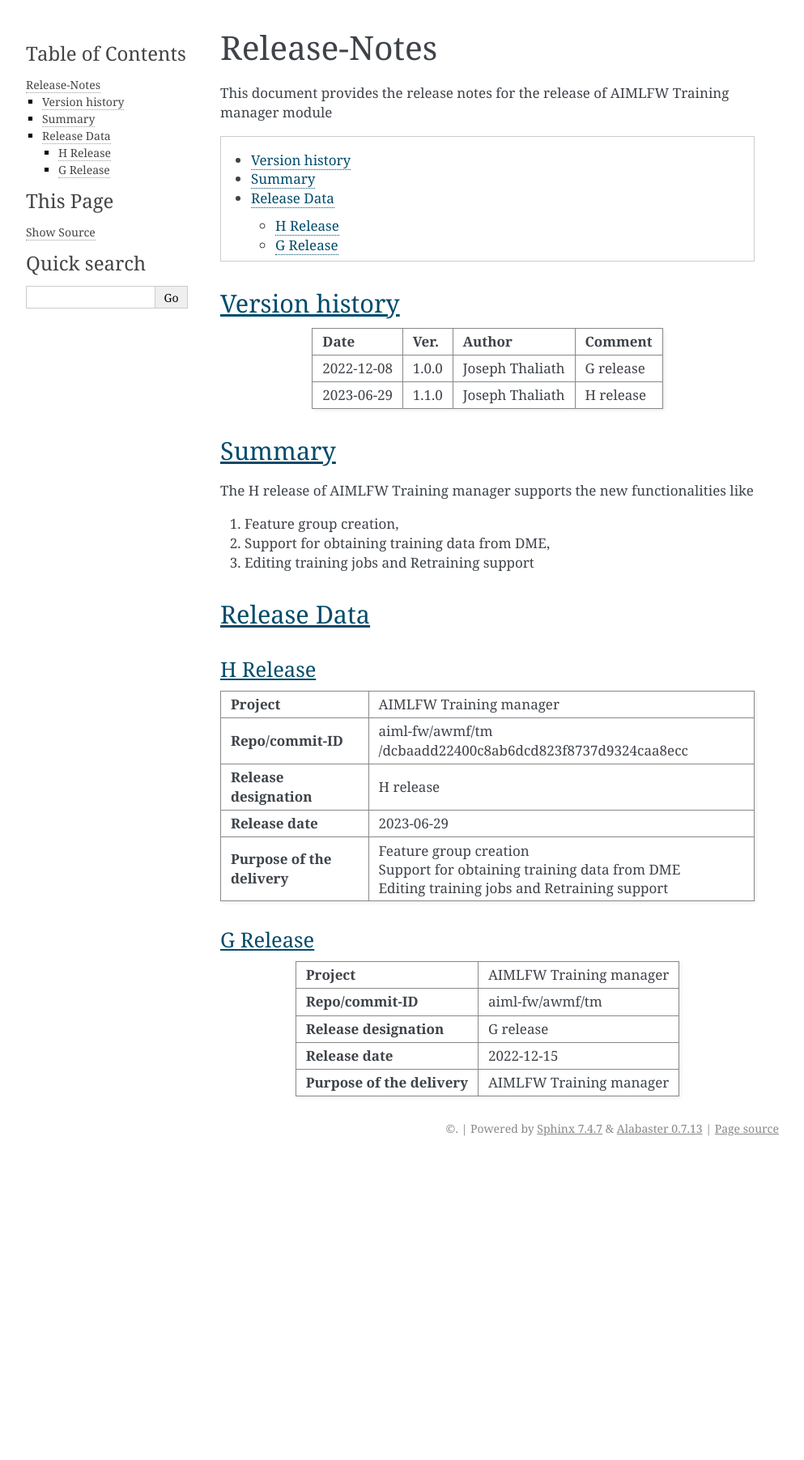
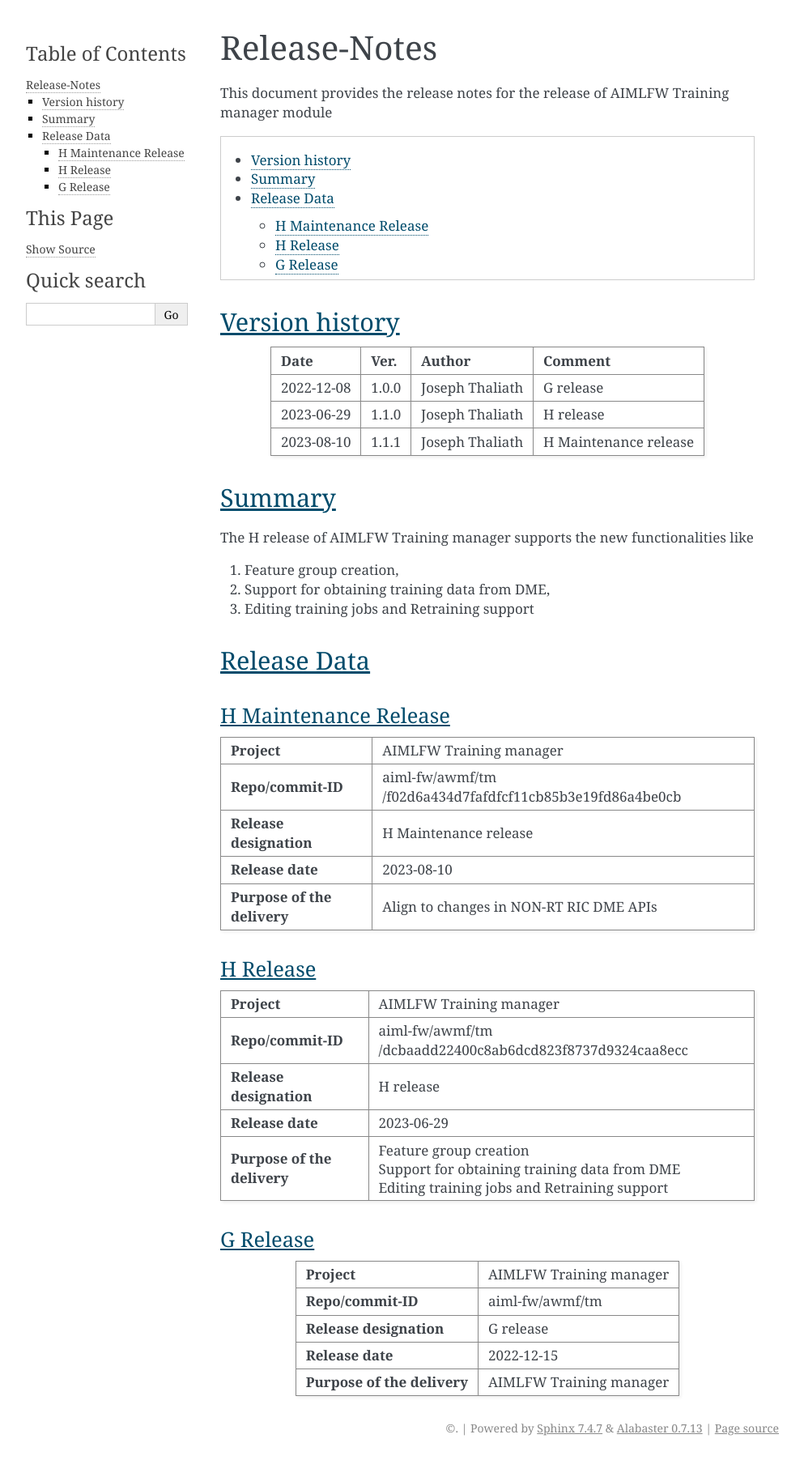
Before and after one commit to o-ran-sc/aiml-fw-awmf-tm, a Sphinx documentation site: the page built from docs/release-notes.rst, in a window 1280 px wide. Shown: the whole page at 81% size, without its empty margins (148-1141 px from the left). Built offline with Sphinx 7.4.7, drawn with Linux system fonts in a browser that asks for light colours; before the commit the page ends 1433 px from its top, so only the background shows below that.

Commit message:
Updating release tag and release notes
Issue-Id: AIMLFW-50

Change-Id: I08cdb267e898ca63436917b6abe6c65c7e31d5bd
Signed-off-by: josephthaliath <jo.thaliath@samsung.com>

```diff
--- a/docs/release-notes.rst
+++ b/docs/release-notes.rst
@@ -16,16 +16,19 @@
 Version history
 ===============
 
-+--------------------+--------------------+--------------------+--------------------+
-| **Date**           | **Ver.**           | **Author**         | **Comment**        |
-|                    |                    |                    |                    |
-+--------------------+--------------------+--------------------+--------------------+
-| 2022-12-08         | 1.0.0              | Joseph Thaliath    | G release          |
-|                    |                    |                    |                    |
-+--------------------+--------------------+--------------------+--------------------+
-| 2023-06-29         | 1.1.0              | Joseph Thaliath    | H release          |
-|                    |                    |                    |                    |
-+--------------------+--------------------+--------------------+--------------------+
++--------------------+--------------------+--------------------+----------------------+
+| **Date**           | **Ver.**           | **Author**         | **Comment**          |
+|                    |                    |                    |                      |
++--------------------+--------------------+--------------------+----------------------+
+| 2022-12-08         | 1.0.0              | Joseph Thaliath    | G release            |
+|                    |                    |                    |                      |
++--------------------+--------------------+--------------------+----------------------+
+| 2023-06-29         | 1.1.0              | Joseph Thaliath    | H release            |
+|                    |                    |                    |                      |
++--------------------+--------------------+--------------------+----------------------+
+| 2023-08-10         | 1.1.1              | Joseph Thaliath    | H Maintenance release|
+|                    |                    |                    |                      |
++--------------------+--------------------+--------------------+----------------------+
 
 
 Summary
@@ -40,6 +43,26 @@
 
 Release Data
 ============
+
+H Maintenance Release
+---------------------
+
++--------------------------------------+------------------------------------------------+
+| **Project**                          | AIMLFW Training manager                        |
+|                                      |                                                |
++--------------------------------------+------------------------------------------------+
+| **Repo/commit-ID**                   | aiml-fw/awmf/tm                                |
+|                                      | /f02d6a434d7fafdfcf11cb85b3e19fd86a4be0cb      |
++--------------------------------------+------------------------------------------------+
+| **Release designation**              | H  Maintenance release                         |
+|                                      |                                                |
++--------------------------------------+------------------------------------------------+
+| **Release date**                     | 2023-08-10                                     |
+|                                      |                                                |
++--------------------------------------+------------------------------------------------+
+| **Purpose of the delivery**          | Align to changes in NON-RT RIC DME APIs        |
++--------------------------------------+------------------------------------------------+
+
 
 H Release
 ---------
```
Also changed, not shown: 1 other file.
